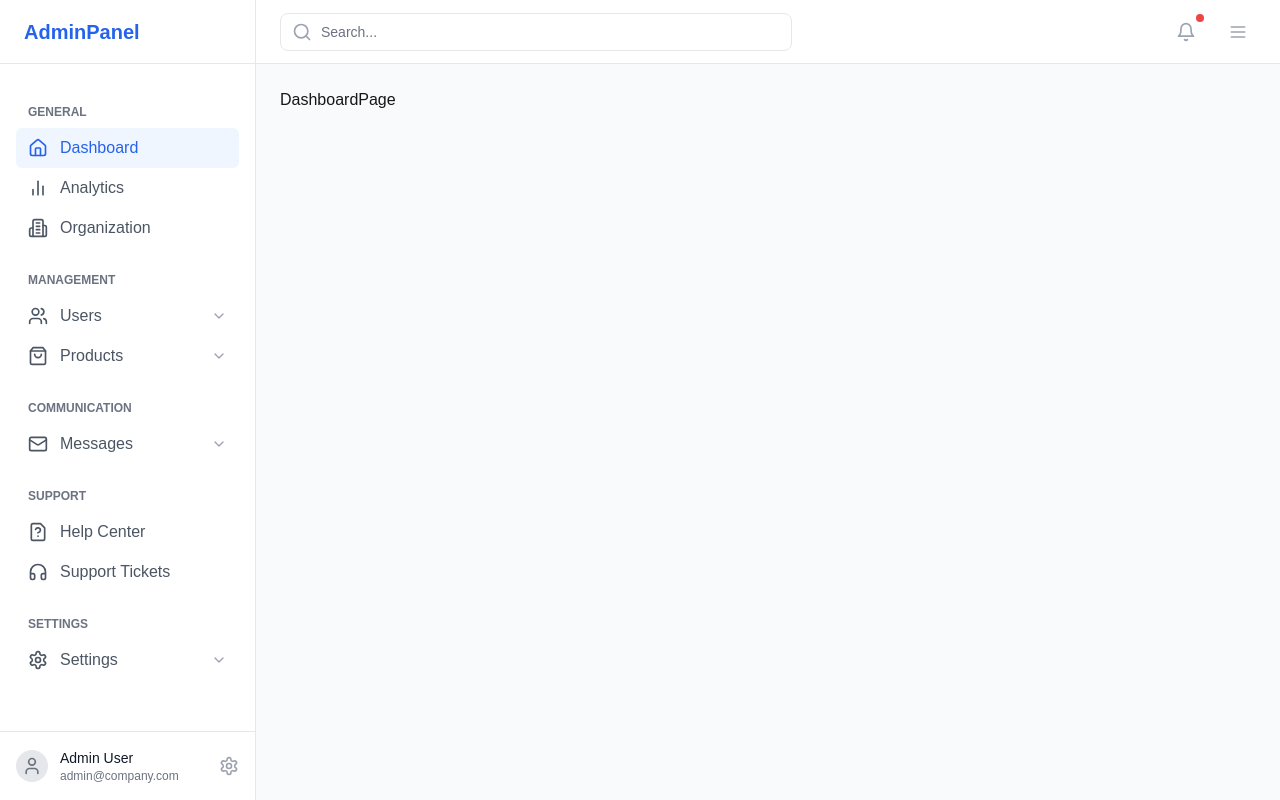
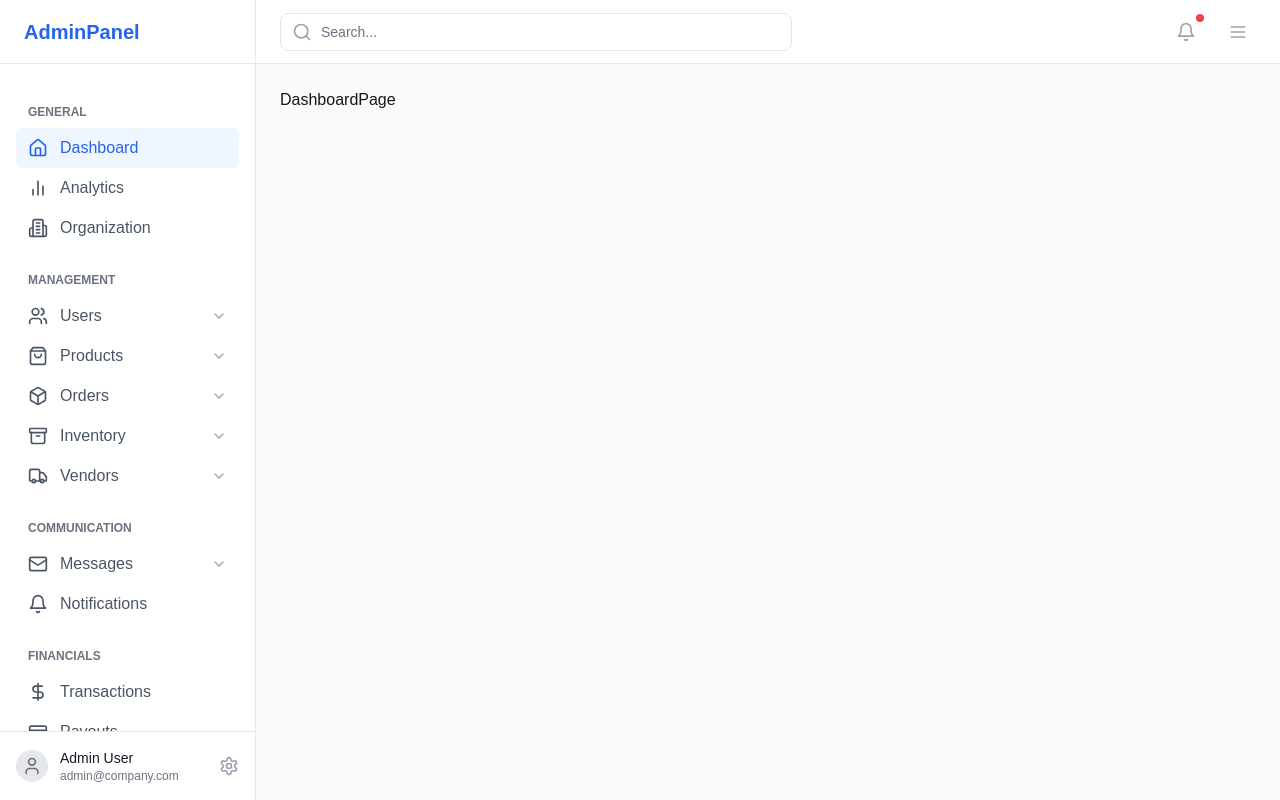
Before and after one commit to wencemaina/citizenAdmin, a Next.js app: page / in a window 1280 px wide. Built offline with nearby package versions, Linux system fonts and the light colour scheme.

Commit message:
redesign add links

```diff
--- a/components/sidebar/navigation.jsx
+++ b/components/sidebar/navigation.jsx
@@ -133,6 +133,7 @@ export default function Navigation() {
 	);
 }
  */
+
 "use client";
 import { useState } from "react";
 import {
@@ -147,9 +148,22 @@ import {
 	Building2,
 	ChevronUp,
 	ChevronDown,
+	Box,
+	Archive,
+	Truck,
+	Bell,
+	DollarSign,
+	CreditCard,
+	PieChart,
+	FileText,
+	Megaphone,
+	Tag,
+	Monitor,
+	UserCheck,
 } from "lucide-react";
 import Link from "next/link";
 
+// Rest of your code remains exactly the same...
 const navigationItems = [
 	{
 		type: "section",
@@ -198,6 +212,38 @@ const navigationItems = [
 					{ href: "/products", title: "All Products" },
 					{ href: "/products/create", title: "Create Product" },
 					{ href: "/products/categories", title: "Categories" },
+					{ href: "/products/reviews", title: "Product Reviews" },
+				],
+			},
+			{
+				type: "expandable",
+				icon: Box,
+				title: "Orders",
+				links: [
+					{ href: "/orders", title: "All Orders" },
+					{ href: "/orders/pending", title: "Pending Orders" },
+					{ href: "/orders/completed", title: "Completed Orders" },
+					{ href: "/orders/returns", title: "Returns & Refunds" },
+				],
+			},
+			{
+				type: "expandable",
+				icon: Archive,
+				title: "Inventory",
+				links: [
+					{ href: "/inventory", title: "View Inventory" },
+					{ href: "/inventory/stock", title: "Stock Management" },
+					{ href: "/inventory/restock", title: "Restock Alerts" },
+				],
+			},
+			{
+				type: "expandable",
+				icon: Truck,
+				title: "Vendors",
+				links: [
+					{ href: "/vendors", title: "All Vendors" },
+					{ href: "/vendors/add", title: "Add Vendor" },
+					{ href: "/vendors/requests", title: "Vendor Requests" },
 				],
 			},
 		],
@@ -215,6 +261,42 @@ const navigationItems = [
 					{ href: "/messages/sent", title: "Sent" },
 					{ href: "/messages/drafts", title: "Drafts" },
 				],
+			},
+			{
+				type: "link",
+				href: "/notifications",
+				icon: Bell,
+				title: "Notifications",
+			},
+		],
+	},
+	{
+		type: "section",
+		title: "Financials",
+		items: [
+			{
+				type: "link",
+				href: "/transactions",
+				icon: DollarSign,
+				title: "Transactions",
+			},
+			{
+				type: "link",
+				href: "/payouts",
+				icon: CreditCard,
+				title: "Payouts",
+			},
+			{
+				type: "link",
+				href: "/revenue-reports",
+				icon: PieChart,
+				title: "Revenue Reports",
+			},
+			{
+				type: "link",
+				href: "/tax-information",
+				icon: FileText,
+				title: "Tax Information",
 			},
 		],
 	},
@@ -238,6 +320,36 @@ const navigationItems = [
 	},
 	{
 		type: "section",
+		title: "Marketing",
+		items: [
+			{
+				type: "link",
+				href: "/campaigns",
+				icon: Megaphone,
+				title: "Campaigns",
+			},
+			{
+				type: "link",
+				href: "/coupons",
+				icon: Tag,
+				title: "Discounts & Coupons",
+			},
+			{
+				type: "link",
+				href: "/advertising",
+				icon: Monitor,
+				title: "Advertising Settings",
+			},
+			{
+				type: "link",
+				href: "/affiliate",
+				icon: UserCheck,
+				title: "Affiliate Program",
+			},
+		],
+	},
+	{
+		type: "section",
 		title: "Settings",
 		items: [
 			{
@@ -248,6 +360,8 @@ const navigationItems = [
 					{ href: "/settings/general", title: "General" },
 					{ href: "/settings/security", title: "Security" },
 					{ href: "/settings/notifications", title: "Notifications" },
+					{ href: "/settings/payment", title: "Payment Settings" },
+					{ href: "/settings/shipping", title: "Shipping Settings" },
 				],
 			},
 		],
```
